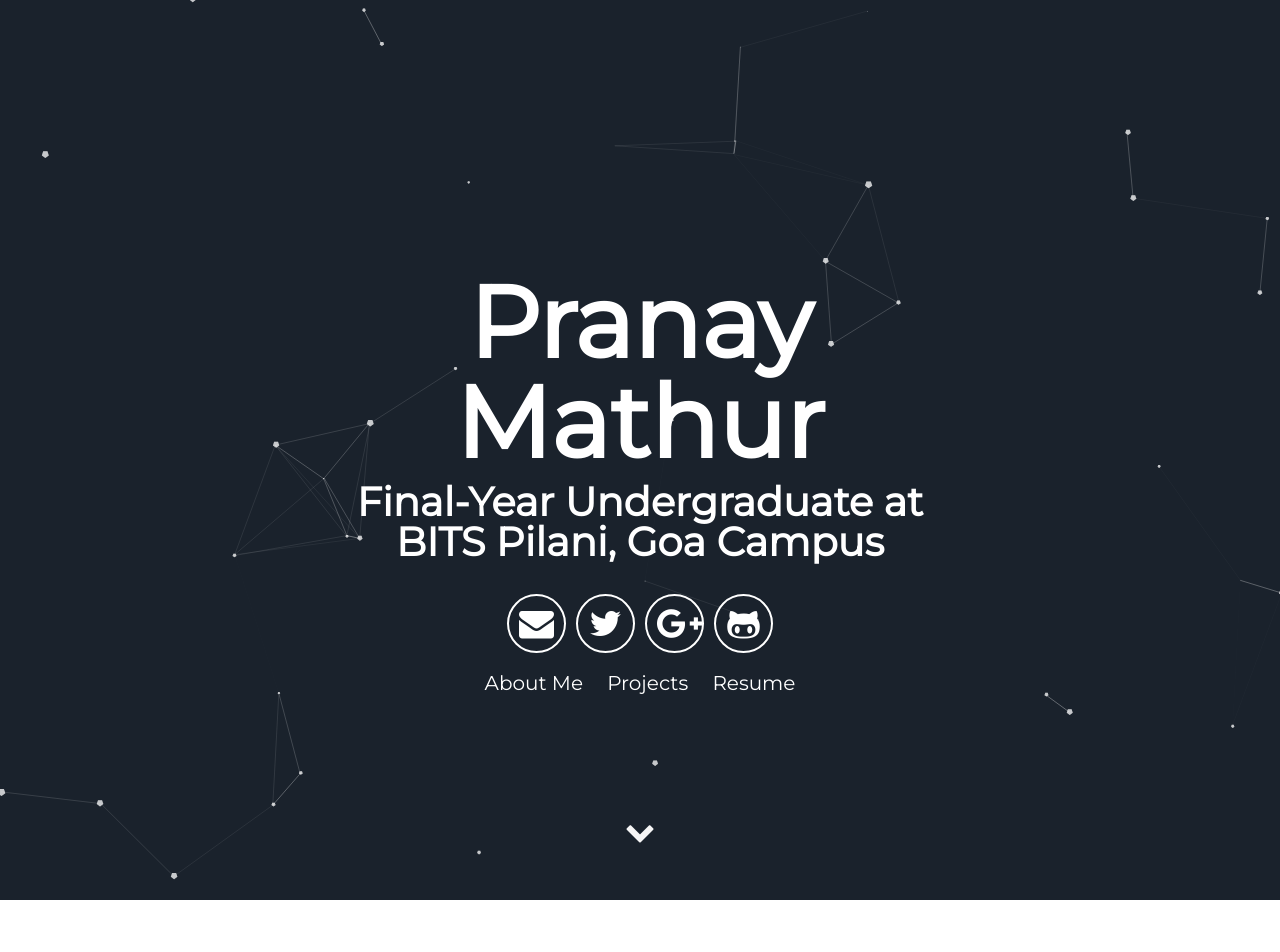
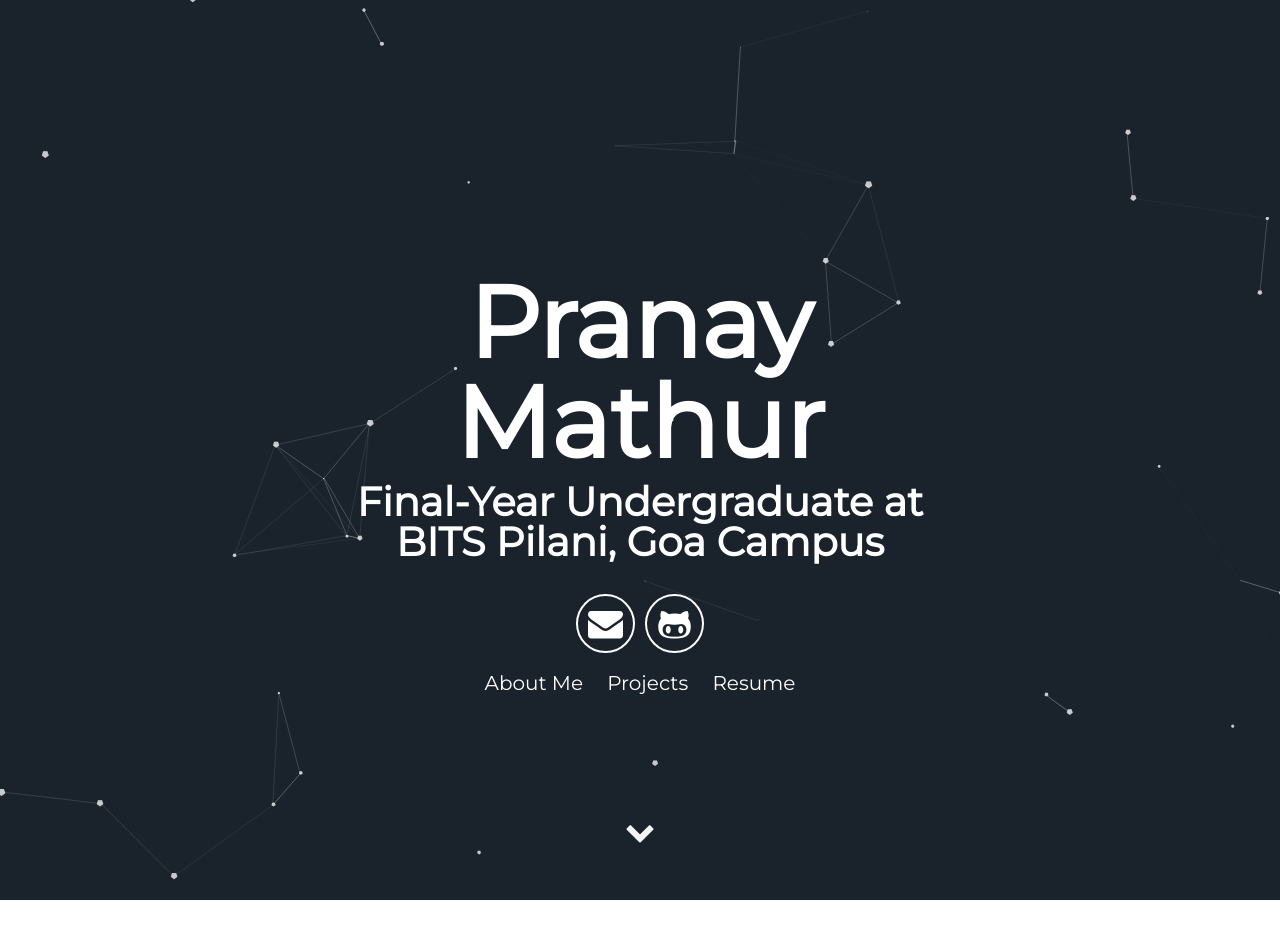
Before and after one commit to Matnay/matnay.github.io, a Jekyll site: the page built from index.html, in a window 1280 px wide. Shown: the top 952 px of the page. Built offline with Jekyll 4.4.1, drawn with Linux system fonts in a browser that asks for light colours.

Commit message:
Updated CV link

```diff
--- a/_includes/header.html
+++ b/_includes/header.html
@@ -6,14 +6,12 @@
       </h1>
       <div class="header-icons">
         <a aria-label="Send email" href="https://www.linkedin.com/in/pranay-mathur1998/"><i class="icon fa fa-envelope"></i></a>
-        <a aria-label="My Twitter" target="_blank" href="#"><i class="icon fa fa-twitter" aria-hidden="true"></i></a>
-        <a aria-label="My Google Plus" target="_blank" href="#"><i class="icon fa fa-google-plus" aria-hidden="true"></i></a>
         <a aria-label="My Github" target="_blank" href="https://github.com/Matnay"><i class="icon fa fa-github-alt" aria-hidden="true"></i></a>
       </div>
       <div class="header-links">
         <a class="link" href="#about" data-scroll>About Me</a>
         <a class="link" href="#projects" data-scroll>Projects</a>
-        <a class="link" href="https://drive.google.com/file/d/1bMVrKbB-ymBgVzfwLp_Rd81LpUpMbTE2/view?usp=sharingc">Resume</a>
+        <a class="link" href="https://www.linkedin.com/in/pranay-mathur1998/detail/overlay-view/urn:li:fsd_profileTreasuryMedia:(ACoAAC0VmNIBgX8rLPADxyfYZoPqKOtCAmR0qTk,1635476204609)/">Resume</a>
       </div>
   </div>
   <a class="down" href="#about" data-scroll><i class="icon fa fa-chevron-down" aria-hidden="true"></i></a>
```
